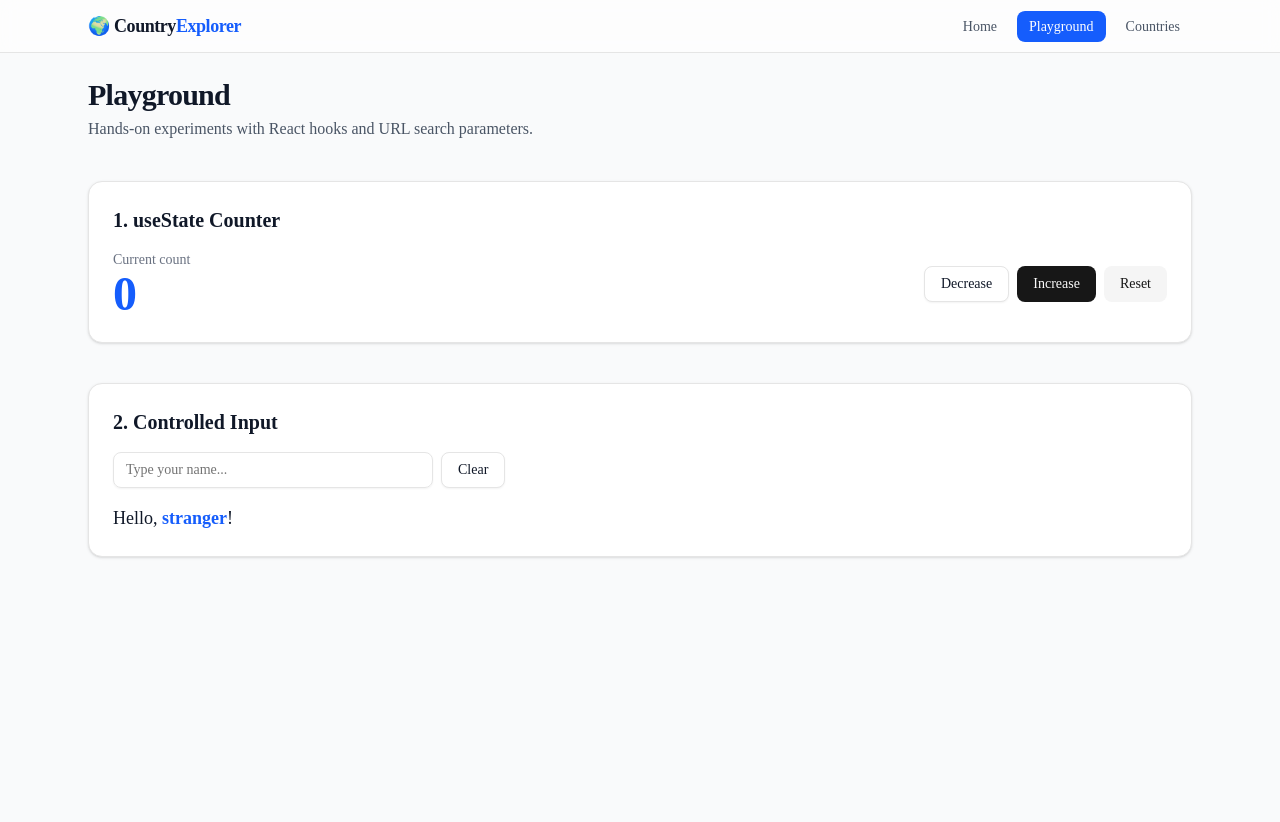
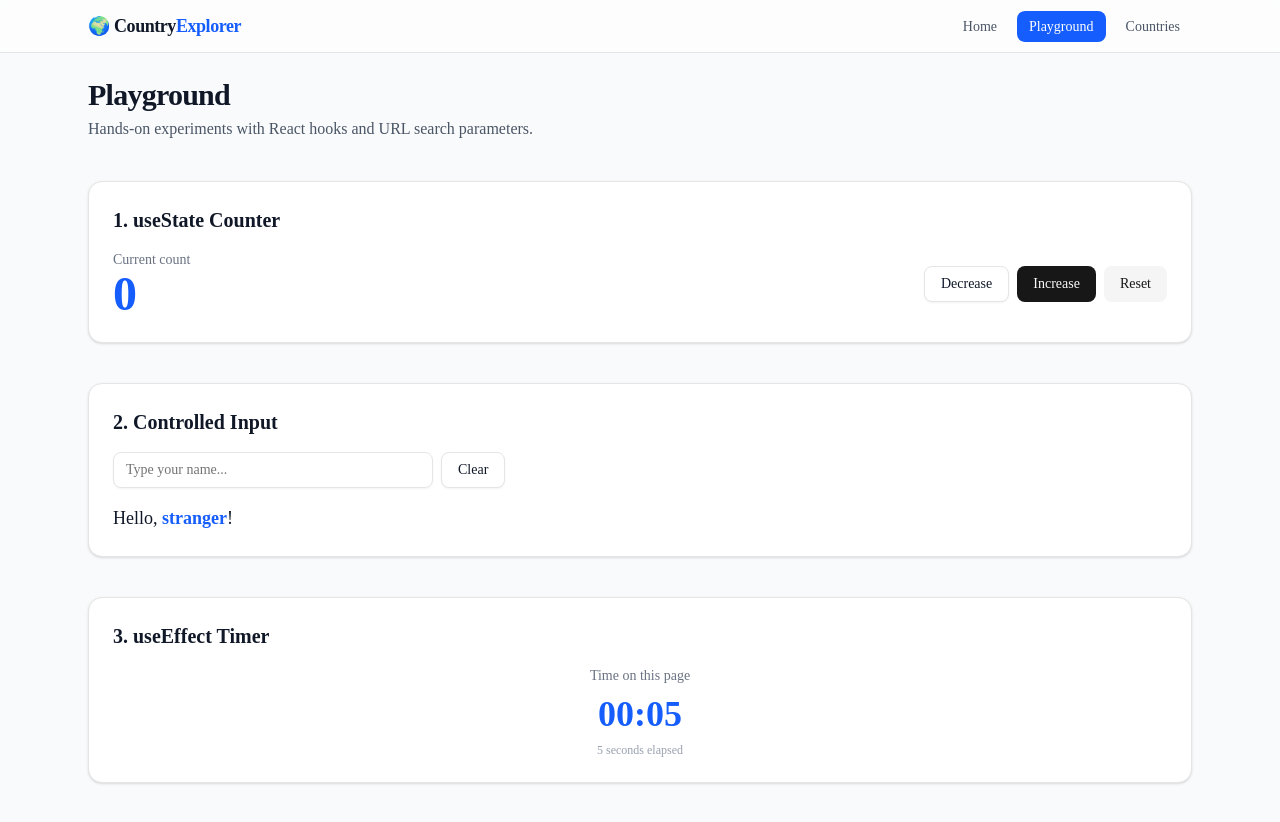
Before and after one commit to hassamnaveed44/country-weather-explorer, a Next.js app: page /playground in a window 1280 px wide. Shown: the top 822 px of the page. Before the commit the page ends 800 px from the top, so only its background shows below. Built offline with nearby package versions, Linux system fonts and the light colour scheme.

Commit message:
feat: add useEffect timer demo with cleanup to playground

```diff
--- /dev/null
+++ b/app/playground/TimerDemo.tsx
@@ -0,0 +1,37 @@
+// components/playground/TimerDemo.tsx
+"use client";
+
+import { useEffect, useState } from "react";
+
+export default function TimerDemo() {
+  const [seconds, setSeconds] = useState(0);
+
+  useEffect(() => {
+    const intervalId = setInterval(() => {
+      setSeconds((prev) => prev + 1);
+    }, 1000);
+
+    // Cleanup function — runs when component unmounts
+    return () => clearInterval(intervalId);
+  }, []); // empty dependency array = run once, on mount
+
+  const formatTime = (totalSeconds: number) => {
+    const mins = Math.floor(totalSeconds / 60);
+    const secs = totalSeconds % 60;
+    return `${mins.toString().padStart(2, "0")}:${secs
+      .toString()
+      .padStart(2, "0")}`;
+  };
+
+  return (
+    <div className="flex flex-col items-center gap-2 text-center">
+      <p className="text-sm text-gray-500">Time on this page</p>
+      <p className="font-mono text-4xl font-bold text-blue-600">
+        {formatTime(seconds)}
+      </p>
+      <p className="text-xs text-gray-400">
+        {seconds} second{seconds !== 1 ? "s" : ""} elapsed
+      </p>
+    </div>
+  );
+}
--- a/app/playground/page.tsx
+++ b/app/playground/page.tsx
@@ -1,6 +1,7 @@
 // app/playground/page.tsx
 import CounterDemo from "@/app/playground/CounterDemo";
 import ControlledInputDemo from "@/app/playground/ControlledInputDemo";
+import TimerDemo from "@/app/playground/TimerDemo";
 
 export default function PlaygroundPage() {
   return (
@@ -21,6 +22,11 @@ export default function PlaygroundPage() {
         <h2 className="mb-4 text-xl font-semibold">2. Controlled Input</h2>
         <ControlledInputDemo />
       </section>
+
+      <section className="rounded-xl border bg-white p-6 shadow-sm">
+        <h2 className="mb-4 text-xl font-semibold">3. useEffect Timer</h2>
+        <TimerDemo />
+      </section>
     </div>
   );
 }
```
